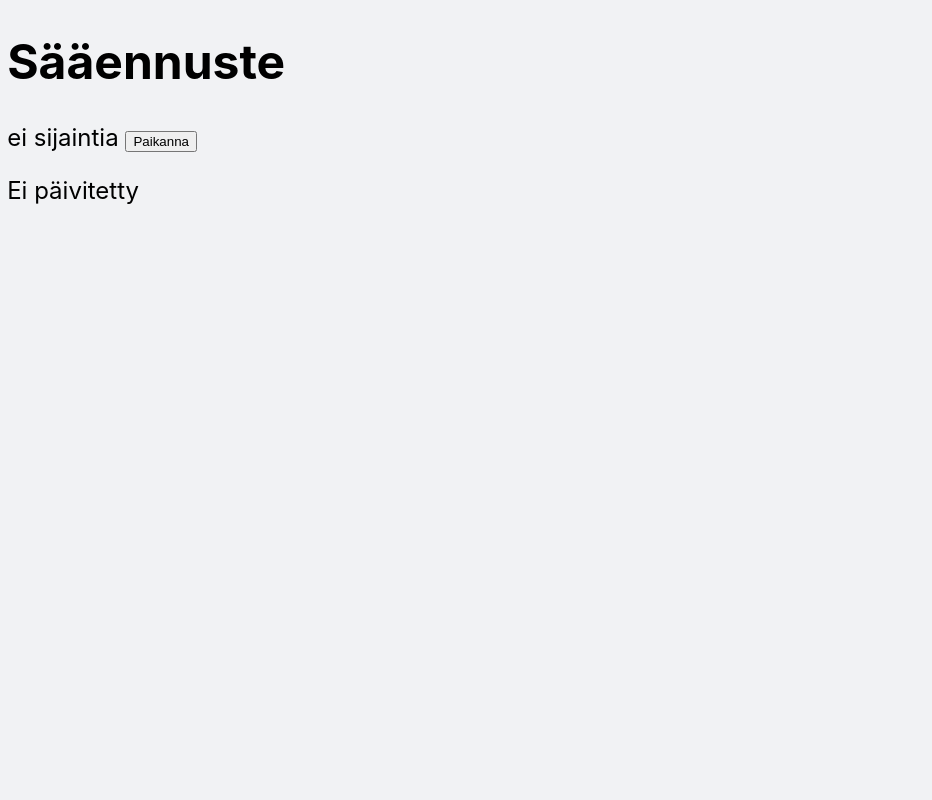
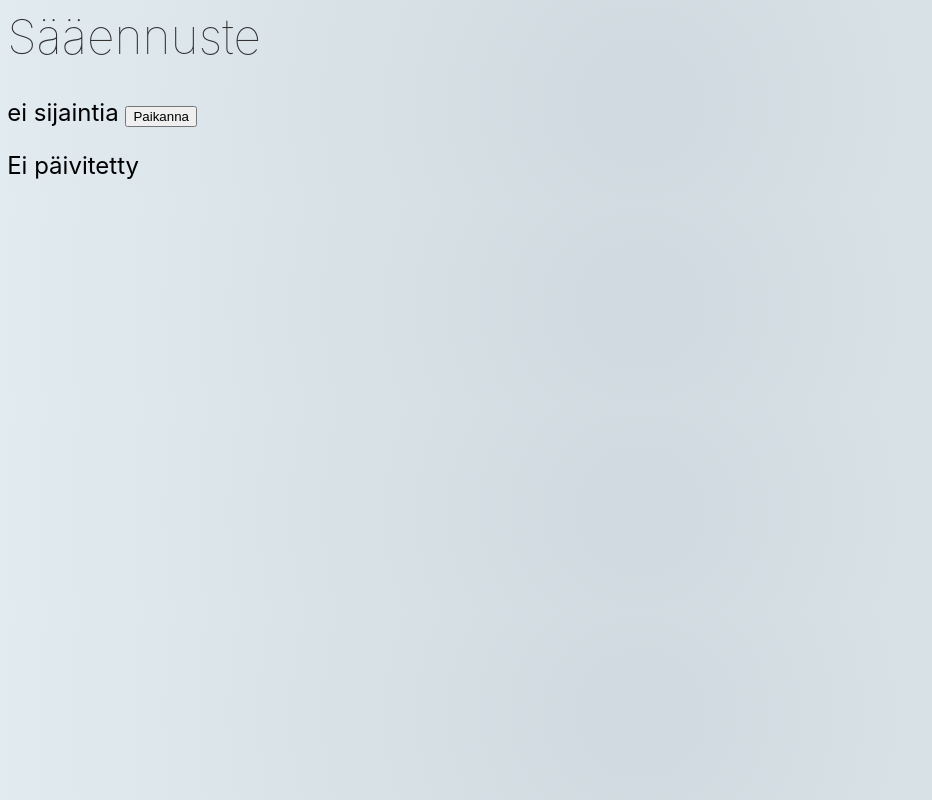
Before and after one commit to kimmoahola/jawa, a React (Create React App) app: page / in a window 1280 px wide. Shown: the whole page, without its empty margins (0-932 px from the left). Built offline with nearby package versions, Linux system fonts and the light colour scheme; the HTML template or start-up script is replaced by a standard one.

Commit message:
Some styling

```diff
--- a/src/App.css
+++ b/src/App.css
@@ -1,12 +1,3 @@
-html {
-  box-sizing: border-box;
-}
-*,
-*:before,
-*:after {
-  box-sizing: inherit;
-}
-
 .App {
   margin: 0.3em;
 }
--- a/src/index.css
+++ b/src/index.css
@@ -1,8 +1,15 @@
 html {
+  box-sizing: border-box;
   font-family: -apple-system, BlinkMacSystemFont, "Segoe UI", "Roboto", "Oxygen",
     "Ubuntu", "Cantarell", "Fira Sans", "Droid Sans", "Helvetica Neue",
     sans-serif;
   font-size: calc(8px + 2vmin);
+}
+
+*,
+*:before,
+*:after {
+  box-sizing: inherit;
 }
 
 body {
@@ -10,9 +17,25 @@ body {
   -webkit-font-smoothing: antialiased;
   -moz-osx-font-smoothing: grayscale;
   background: hsl(220, 13%, 95%);
+  background: rgb(214, 221, 255);
+  background: radial-gradient(circle, #cfd9df 0%, #e2ebf0 100%);
 }
 
 code {
   font-family: source-code-pro, Menlo, Monaco, Consolas, "Courier New",
     monospace;
 }
+
+h1 {
+  margin-top: 0;
+}
+
+h1,
+h2,
+h3,
+h4,
+h5,
+h6 {
+  font-weight: lighter;
+  color: hsl(0, 0%, 20%);
+}
```
